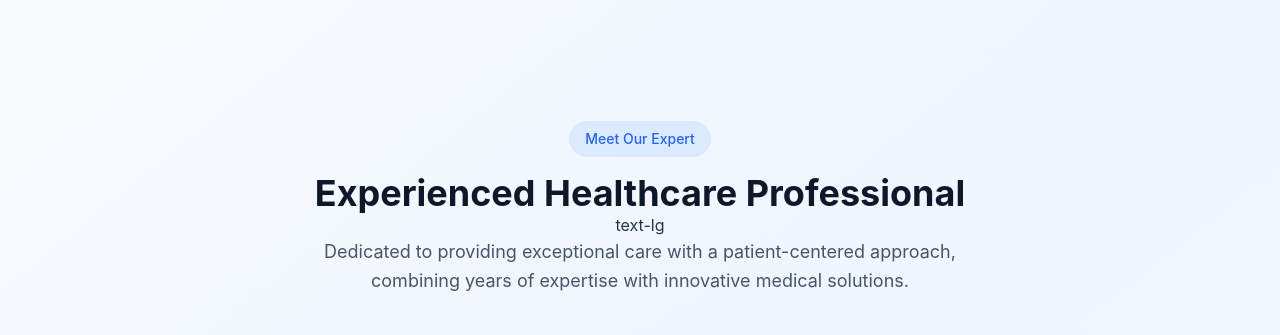
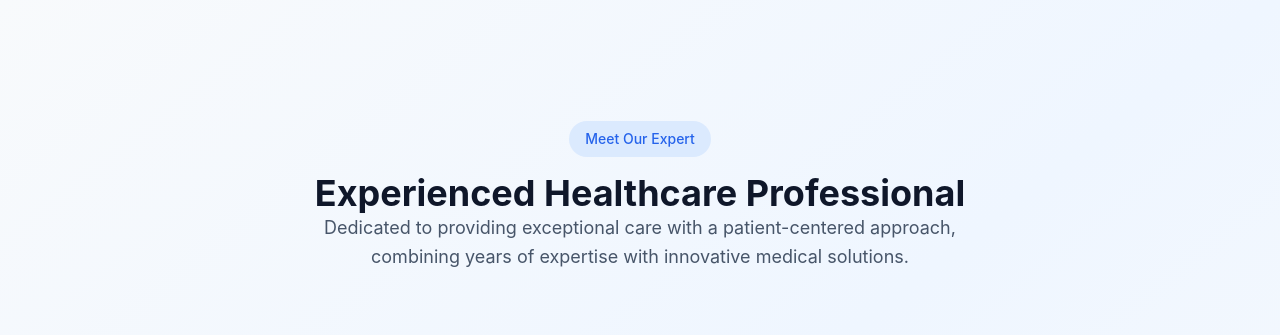
Before and after one commit to drsunilkamble/Clinic-Website, a React (Vite) app: page / in a window 1280 px wide. Shown: the part 1220-1555 px from the top of the page. Built offline with nearby package versions, Linux system fonts and the light colour scheme.

Commit message:
Remove redundant class from AboutDoctor component for cleaner markup

```diff
--- a/src/Sections/AboutDoctor.tsx
+++ b/src/Sections/AboutDoctor.tsx
@@ -55,7 +55,6 @@ const AboutDoctor = () => {
           <h2 className="text-2xl sm:text-4xl font-bold text-slate-900 mt-4 mb-0">
             Experienced Healthcare Professional
           </h2>
-          text-lg
           <p className="text-slate-600 max-w-2xl mx-auto text-lg leading-relaxed">
             Dedicated to providing exceptional care with a patient-centered
             approach, combining years of expertise with innovative medical
```
